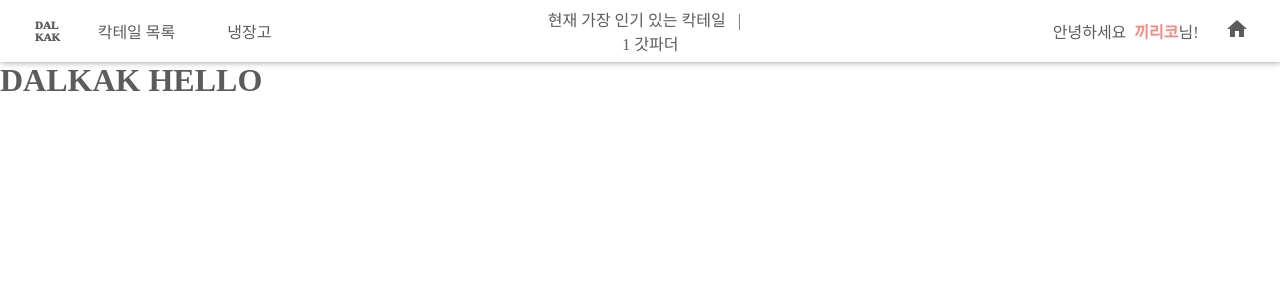
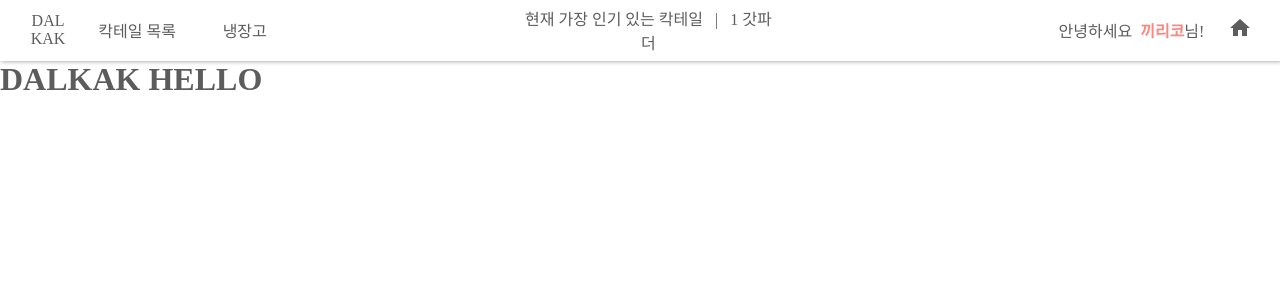
Before and after one commit to LUVENHOV/DALKAK, a Next.js app in the folder frontend/: page / in a window 1280 px wide. Shown: the top 300 px of the page. Built offline with nearby package versions, Linux system fonts and the light colour scheme; a web font is replaced by a local one.

Commit message:
S10P22A407-193 design: Modify css of navbar

```diff
--- a/frontend/components/common/navbar/Navbar.scss
+++ b/frontend/components/common/navbar/Navbar.module.scss
@@ -1,17 +1,17 @@
 .navbar {
   display: grid;
-  grid-template-columns: 1fr 2fr 2fr 4fr 4fr 4fr 4fr 1fr;
-  padding-right: 15px;
-  padding-left: 15px;
-  padding-top: 7px;
-  padding-bottom: 7px;
+  grid-template-columns: 1fr 2fr 2fr 4fr 5fr 4fr 4fr 1fr;
+  padding-right: 1vw;
+  padding-left: 1vw;
+  padding-top: 0.5vw;
+  padding-bottom: 0.5vw;
   text-align: center;
   align-items: center;
-  box-shadow: 0.5px 0px 7px 0.1px grey;
+  box-shadow: 0.1vw 0vw 0.4vw 0.03vw grey;
 
   div {
-    padding-right: 10px;
-    padding-left: 10px;
+    padding-right: 0.7vw;
+    padding-left: 0.7vw;
   }
 
   .hi {
@@ -25,7 +25,7 @@
 }
 
 .dalkak {
-  font-size: 11px;
+  font-size: 1vw;
   font-weight: 950;
   text-align: start;
 }
@@ -34,7 +34,3 @@
   color: var(--color-point);
   font-weight: 700;
 }
-
-.logo {
-  margin-left: 20px;
-}
--- a/frontend/components/common/navbar/Navbar.tsx
+++ b/frontend/components/common/navbar/Navbar.tsx
@@ -2,15 +2,15 @@
 
 import Link from 'next/link';
 import React from 'react';
-import './Navbar.scss';
 import { usePathname } from 'next/navigation';
 import HomeIcon from '@mui/icons-material/Home';
+import styles from './Navbar.module.scss';
 
 export default function Navbar() {
   const pathName = usePathname();
   const tempName = '끼리코';
   return (
-    <div className="navbar">
+    <div className={styles.navbar}>
       <Link href="/">
         <div className="dalkak">
           <div>DAL</div>
@@ -18,25 +18,29 @@ export default function Navbar() {
         </div>
       </Link>
       <Link href="/cocktail">
-        <div className={pathName.startsWith('/cocktail') ? 'active' : ''}>
+        <div className={pathName.startsWith('/cocktail') ? styles.active : ''}>
           칵테일 목록
         </div>
       </Link>
 
       <Link href="/storage">
-        <div className={pathName === '/storage' ? 'active' : ''}>냉장고</div>
+        <div className={pathName === '/storage' ? styles.active : ''}>
+          냉장고
+        </div>
       </Link>
 
       <div />
       <div>
         현재 가장 인기 있는 칵테일&nbsp;&nbsp;&nbsp;|
-        <span className="top-cocktail">&nbsp;&nbsp;&nbsp;1 갓파더</span>
+        <span className={styles['top-cocktail']}>
+          &nbsp;&nbsp;&nbsp;1 갓파더
+        </span>
       </div>
       <div />
-      <div className="hi">
+      <div className={styles.hi}>
         안녕하세요
         <span>&nbsp;&nbsp;</span>
-        <span className="nickname">{tempName}</span>
+        <span className={styles.nickname}>{tempName}</span>
         님!
       </div>
 
```
